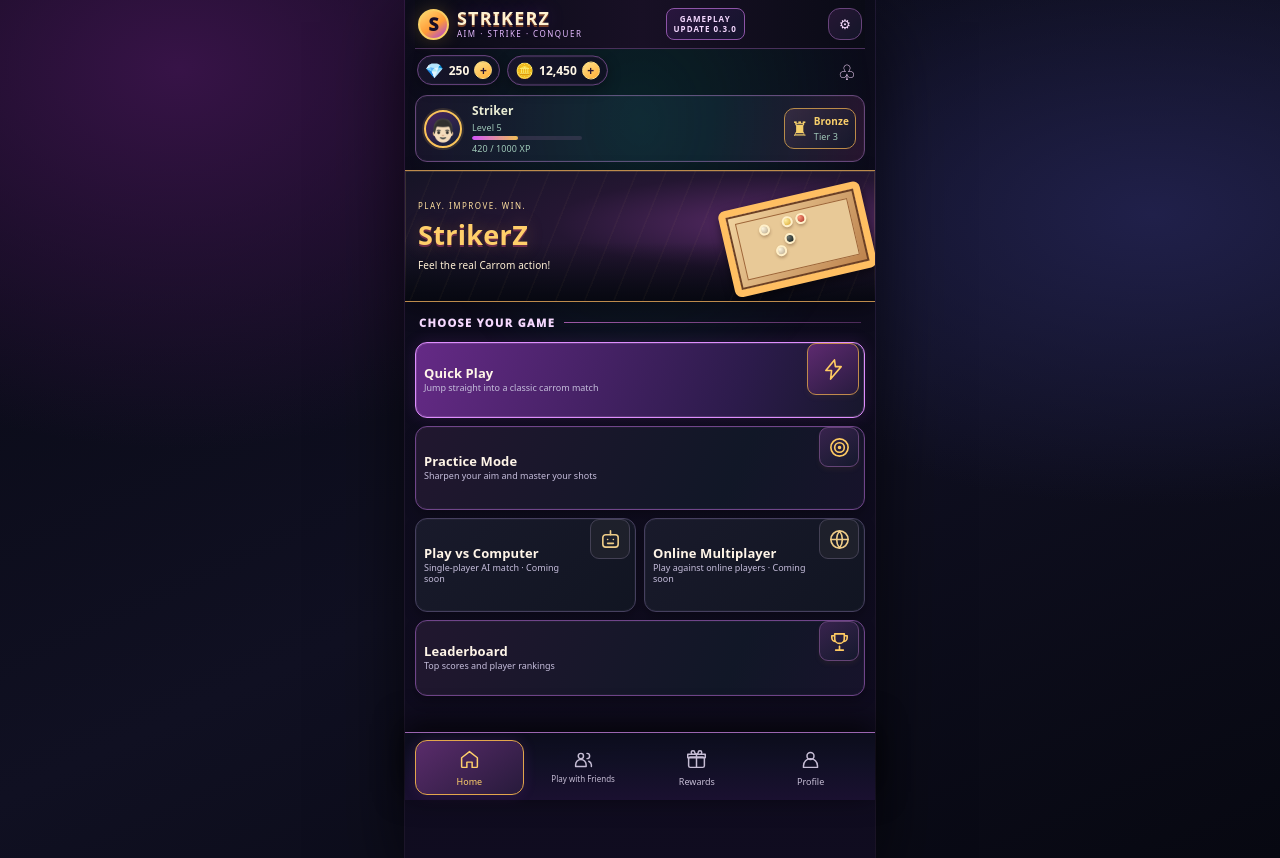
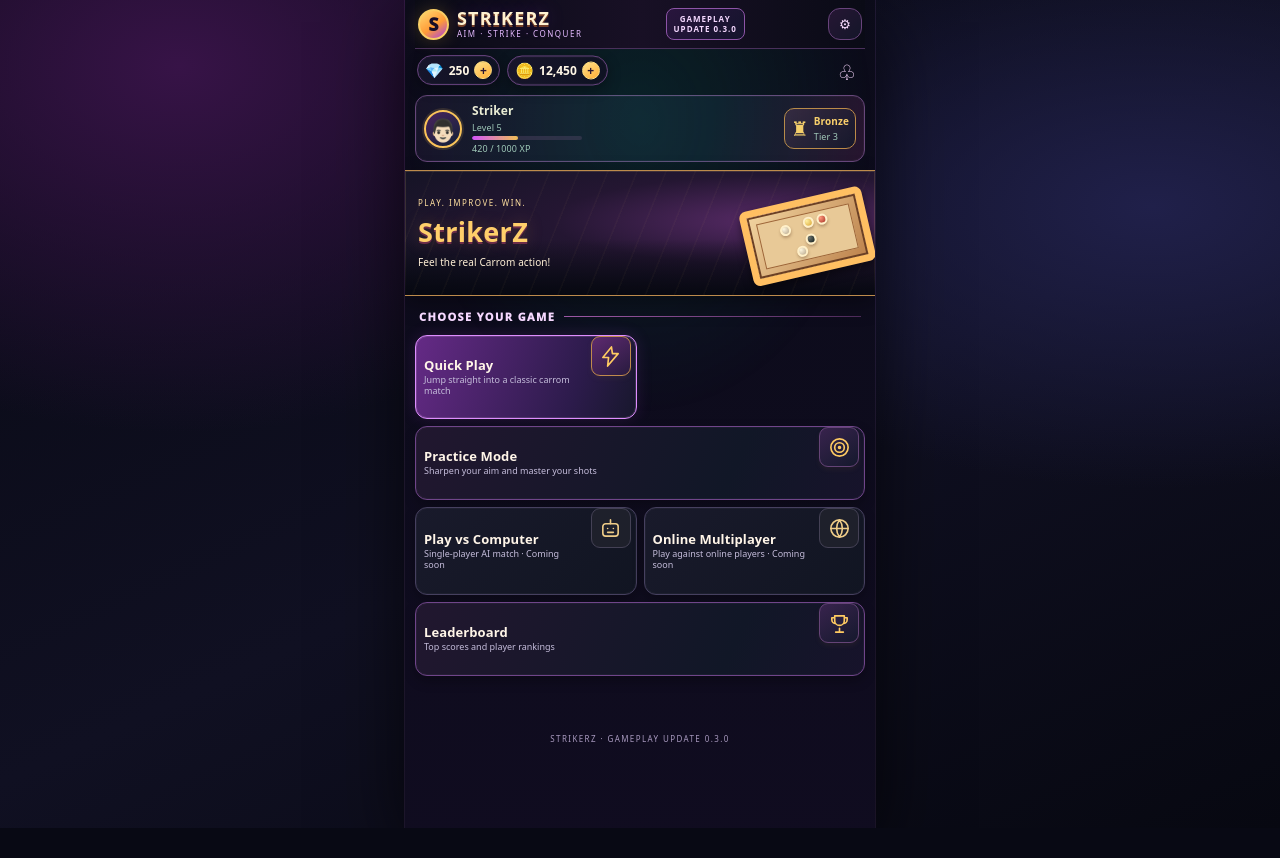
Before and after one commit to qless0218-cmd/strikerz, a website: page public/index.html in a window 1280 px wide. After the commit the page ends 828 px from the top, so only its background shows below. Drawn offline with Linux system fonts and the light colour scheme.

Commit message:
fix: correct home layout visibility and compact fixed navigation

```diff
--- a/public/index.html
+++ b/public/index.html
@@ -356,6 +356,29 @@
  #homeView .mode-button{min-height:80px!important}
  #homeView .mode-button:first-of-type,#homeView .mode-button:nth-of-type(5){min-height:70px!important}
 }
+
+/* Hard layout corrections: keep Home compact, show all five reference cards, and never render the reward tray on Home. */
+#homeView>.bottom-dock{display:none!important}
+#homeView .mode-frame{display:grid!important;grid-template-columns:repeat(2,minmax(0,1fr))!important;gap:7px!important;padding-bottom:18px!important}
+#homeView .mode-title{grid-column:1/-1!important}
+#homeView .mode-frame>.mode-button{grid-column:auto!important;min-width:0!important;min-height:84px!important;width:100%!important;margin:0!important}
+#homeView .mode-frame>.mode-button:nth-of-type(2){grid-column:1/-1!important;min-height:74px!important}
+#homeView .mode-frame>.mode-button:nth-of-type(3),#homeView .mode-frame>.mode-button:nth-of-type(4){grid-column:auto!important;min-height:88px!important}
+#homeView .mode-frame>.mode-button:nth-of-type(5){grid-column:1/-1!important;min-height:74px!important}
+#homeView .mode-frame>.mode-button .mode-copy{min-width:0!important;flex:1 1 auto!important}
+#homeView .mode-frame>.mode-button .mode-copy strong{font-size:13px!important}
+#homeView .mode-frame>.mode-button .mode-copy small{font-size:9px!important;line-height:1.2!important}
+#homeView .mode-frame>.mode-button .mode-emoji{width:40px!important;height:40px!important;min-width:40px!important;flex:0 0 40px!important}
+#homeView .promo-banner{min-height:126px!important;height:126px!important}
+#homeView .promo-mini-board{width:125px!important;height:76px!important;flex-basis:125px!important}
+#homeView .player-strip{min-height:60px!important}
+.bottom-dock{height:58px!important;min-height:58px!important}
+.bottom-dock>.section-label,.bottom-dock>.chest-row{display:none!important}
+.bottom-dock .bottom-nav{height:100%!important;display:grid!important;grid-template-columns:repeat(4,minmax(0,1fr))!important;align-items:center!important;padding:3px 0 0!important;margin:0!important}
+.bottom-dock .nav-item{display:flex!important;flex-direction:column!important;align-items:center!important;justify-content:center!important;gap:2px!important;min-width:0!important;padding:4px 1px!important;font-size:9px!important}
+.bottom-dock .nav-item svg{width:18px!important;height:18px!important}
+.shell{padding-bottom:72px!important}
+@media(max-height:780px){#homeView .promo-banner{min-height:112px!important;height:112px!important}#homeView .promo-mini-board{width:110px!important;height:68px!important;flex-basis:110px!important}#homeView .mode-frame>.mode-button{min-height:70px!important}#homeView .mode-frame>.mode-button:nth-of-type(2),#homeView .mode-frame>.mode-button:nth-of-type(5){min-height:64px!important}}
 </style></head><body><main class="shell">
 <header class="top"><div class="brand"><div class="logo">S</div><div><h1>STRIKERZ</h1><div class="tag">AIM · STRIKE · CONQUER</div></div></div><div class="pill">GAMEPLAY<br>UPDATE 0.3.0</div></header>
 <section id="homeView">
```
